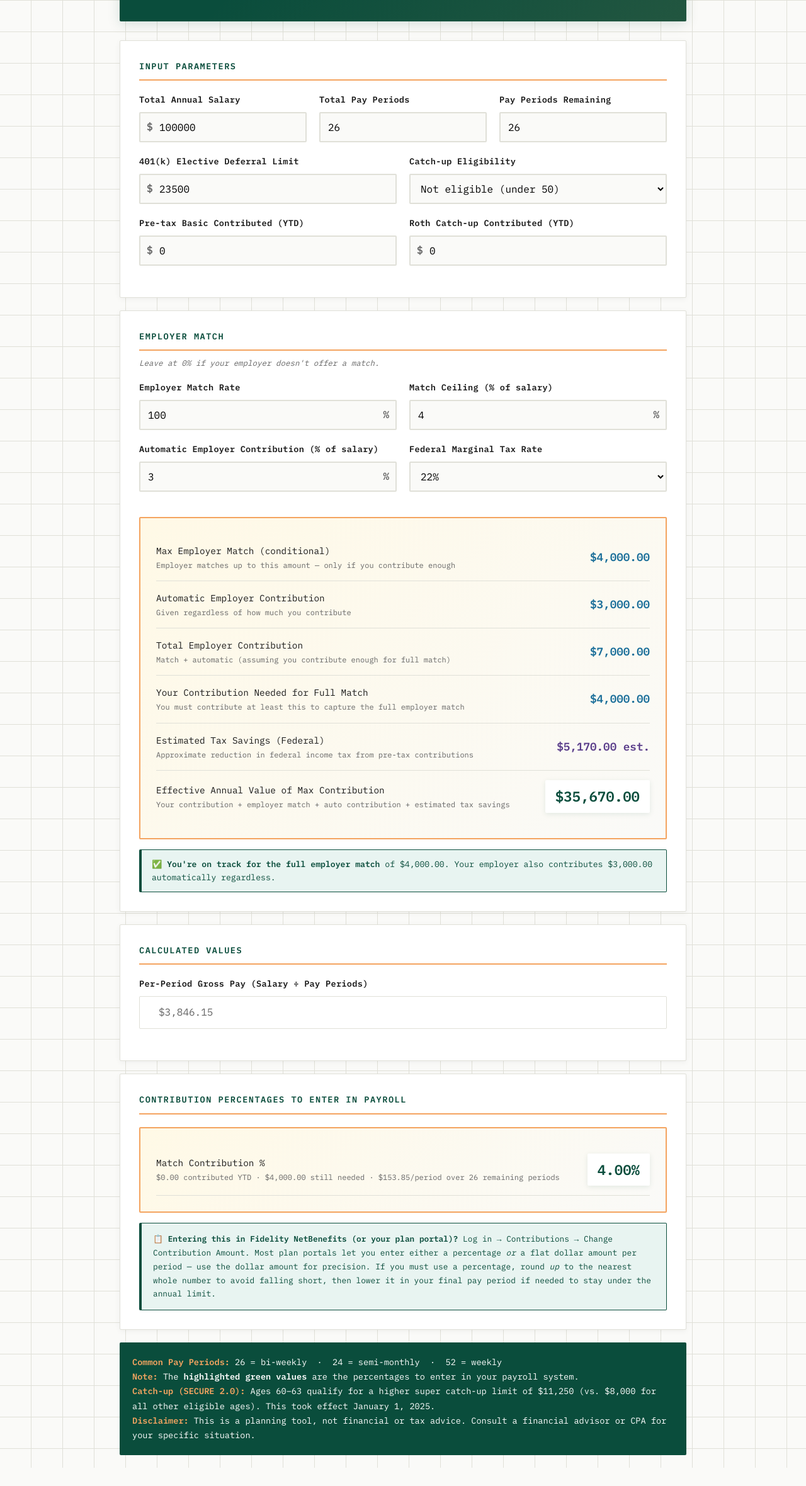
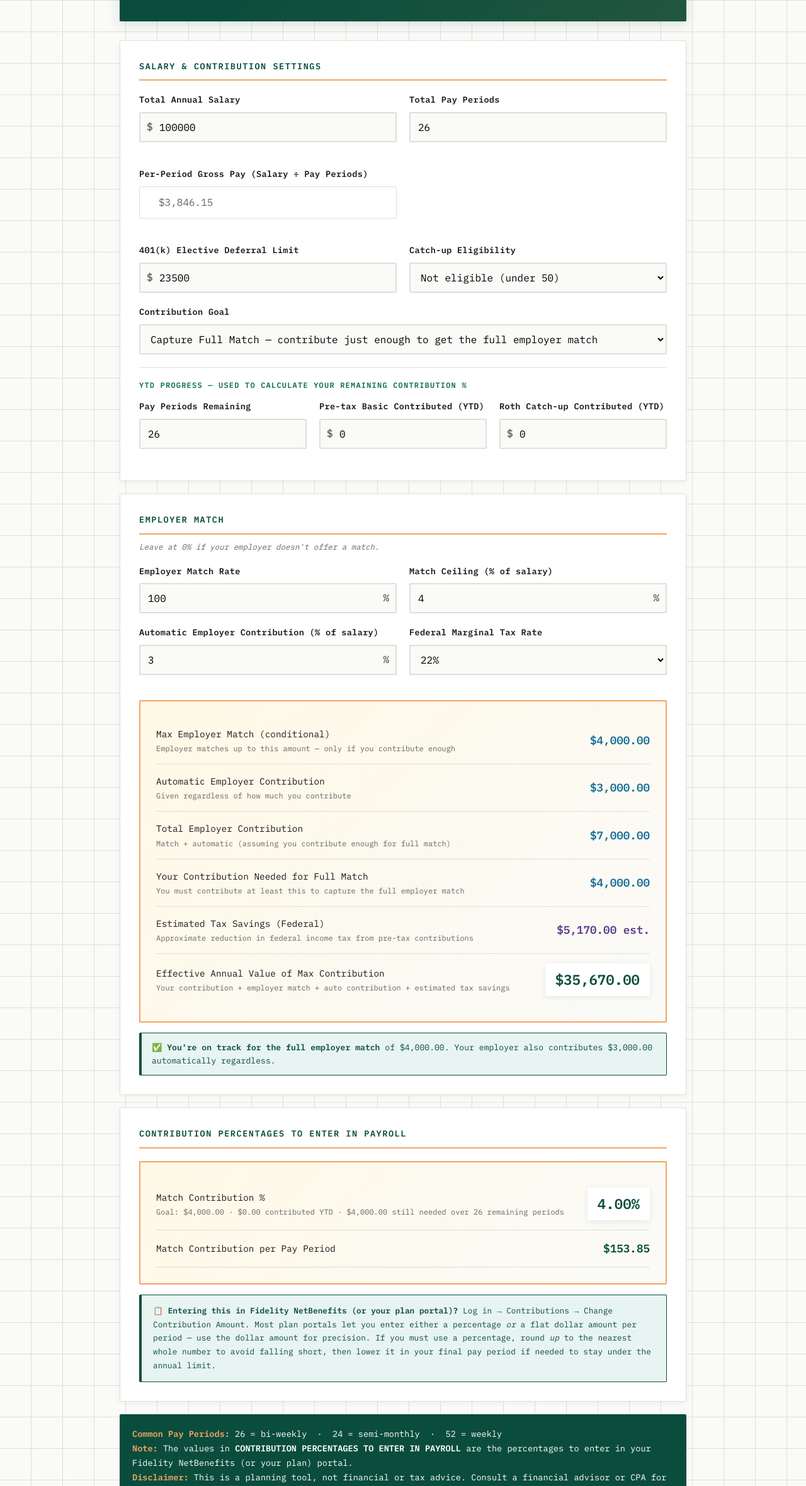
Before and after one commit to kkrishna67/401k-contribution-calculator, a plain HTML site: page index.html in a window 1280 px wide. Shown: the part 200-2560 px from the top of the page at 63% size. Before the commit the page ends 2531 px from the top, so only its background shows below. Drawn offline with nearby package versions, Linux system fonts and the light colour scheme.

Commit message:
Update calculator with latest changes

```diff
--- a/index.html
+++ b/index.html
@@ -226,6 +226,18 @@
 
         .rounding-box strong { font-weight: 600; }
 
+        .subsection-title {
+            font-size: 0.75rem;
+            font-weight: 700;
+            text-transform: uppercase;
+            letter-spacing: 1.2px;
+            color: var(--primary-light);
+            border-top: 1px solid var(--border);
+            padding-top: 18px;
+            margin-top: 4px;
+            margin-bottom: 14px;
+        }
+
         .match-alert {
             background: #e8f4f1;
             border: 1px solid #0a4d3c;
@@ -274,9 +286,10 @@
 
     <!-- Input Parameters -->
     <div class="card">
-        <div class="section-title">Input Parameters</div>
+        <div class="section-title">Salary &amp; Contribution Settings</div>
 
-        <div class="grid-3">
+        <!-- Group 1: Salary & Pay Periods -->
+        <div class="grid">
             <div class="input-group">
                 <label for="salary">Total Annual Salary</label>
                 <div class="input-wrapper">
@@ -293,13 +306,12 @@
             </div>
 
             <div class="input-group">
-                <label for="periodsRemaining">Pay Periods Remaining</label>
-                <div class="input-wrapper">
-                    <input type="number" id="periodsRemaining" class="no-currency" value="26" step="1" min="1" max="365">
-                </div>
+                <div class="calc-label">Per-Period Gross Pay (Salary ÷ Pay Periods)</div>
+                <div class="calculated-value" id="firstPaycheck">$3,846.15</div>
             </div>
         </div>
 
+        <!-- Group 2: Limits -->
         <div class="grid">
             <div class="input-group">
                 <label for="limit401k">401(k) Elective Deferral Limit</label>
@@ -319,7 +331,37 @@
             </div>
         </div>
 
-        <div class="grid">
+        <!-- Group 3: YTD Progress -->
+        <div class="input-group">
+            <label for="contribGoal">Contribution Goal</label>
+            <select id="contribGoal">
+                <option value="match">Capture Full Match — contribute just enough to get the full employer match</option>
+                <option value="max">Maximize Contributions — contribute the full elective deferral limit</option>
+                <option value="custom">Custom Target — specify your own contribution amount</option>
+            </select>
+        </div>
+
+        <div class="input-group" id="customAmountGroup" style="display:none">
+            <label for="customAmount">Custom Target Amount</label>
+            <div class="input-wrapper">
+                <span class="currency-symbol">$</span>
+                <input type="number" id="customAmount" value="0" step="100" min="0">
+            </div>
+            <div class="warning-box" id="customAmountWarning">
+                ⚠ Exceeds the annual deferral limit — reduce to avoid an over-contribution.
+            </div>
+        </div>
+
+        <div class="subsection-title">YTD Progress — used to calculate your remaining contribution %</div>
+
+        <div class="grid-3">
+            <div class="input-group">
+                <label for="periodsRemaining">Pay Periods Remaining</label>
+                <div class="input-wrapper">
+                    <input type="number" id="periodsRemaining" class="no-currency" value="26" step="1" min="1" max="365">
+                </div>
+            </div>
+
             <div class="input-group">
                 <label for="preTaxBasic">Pre-tax Basic Contributed (YTD)</label>
                 <div class="input-wrapper">
@@ -342,6 +384,7 @@
                 </div>
             </div>
         </div>
+
     </div>
 
     <!-- Employer Match -->
@@ -437,13 +480,6 @@
         <div class="match-alert" id="matchAlert"></div>
     </div>
 
-    <!-- Per-Period Gross Pay -->
-    <div class="card">
-        <div class="section-title">Calculated Values</div>
-        <div class="calc-label">Per-Period Gross Pay (Salary ÷ Pay Periods)</div>
-        <div class="calculated-value" id="firstPaycheck">$3,846.15</div>
-    </div>
-
     <!-- Contribution Percentages -->
     <div class="card">
         <div class="section-title">Contribution Percentages to Enter in Payroll</div>
@@ -456,12 +492,20 @@
                 </span>
                 <span class="result-value highlight" id="matchPct">—</span>
             </div>
+            <div class="result-item">
+                <span class="result-label">Match Contribution per Pay Period</span>
+                <span class="result-value" id="matchPerPeriodAmt">—</span>
+            </div>
             <div class="result-item" id="catchupRow" style="display:none">
                 <span class="result-label">
                     Catch-up Contribution %
                     <span class="result-sublabel" id="catchupSublabel"></span>
                 </span>
                 <span class="result-value highlight" id="catchupPercent">—</span>
+            </div>
+            <div class="result-item" id="catchupPerPeriodRow" style="display:none">
+                <span class="result-label">Catch-up Contribution per Pay Period</span>
+                <span class="result-value" id="catchupPerPeriodAmt">—</span>
             </div>
         </div>
 
@@ -476,9 +520,8 @@
 
     <div class="info-box">
         <strong>Common Pay Periods:</strong> 26 = bi-weekly &nbsp;·&nbsp; 24 = semi-monthly &nbsp;·&nbsp; 52 = weekly<br>
-        <strong>Note:</strong> The <strong style="color:white">highlighted green values</strong> are the percentages to enter in your payroll system.<br>
-        <strong>Catch-up (SECURE 2.0):</strong> Ages 60–63 qualify for a higher super catch-up limit of $11,250 (vs. $8,000 for all other eligible ages). This took effect January 1, 2025.<br>
-        <strong>Disclaimer:</strong> This is a planning tool, not financial or tax advice. Consult a financial advisor or CPA for your specific situation.
+        <strong>Note:</strong> The values in <strong style="color:white">CONTRIBUTION PERCENTAGES TO ENTER IN PAYROLL</strong> are the percentages to enter in your Fidelity NetBenefits (or your plan) portal.<br>
+<strong>Disclaimer:</strong> This is a planning tool, not financial or tax advice. Consult a financial advisor or CPA for your specific situation.
     </div>
 
 </div>
@@ -531,34 +574,67 @@
         const perPeriodGross = salary / payPeriods;
         document.getElementById('firstPaycheck').textContent = fmt$(perPeriodGross);
 
+        // ── Contribution goal ──
+        const contribGoal  = document.getElementById('contribGoal').value;
+        const customInput  = document.getElementById('customAmount');
+        const customGroup  = document.getElementById('customAmountGroup');
+        const customWarn   = document.getElementById('customAmountWarning');
+        const rawCustom    = parseFloat(customInput?.value) || 0;
+
+        customGroup.style.display = contribGoal === 'custom' ? '' : 'none';
+
+        let contribTarget;
+        if (contribGoal === 'match') {
+            contribTarget = salary * matchCeiling;
+        } else if (contribGoal === 'max') {
+            contribTarget = limit401k;
+        } else {
+            contribTarget = Math.min(rawCustom, limit401k);
+            if (rawCustom > limit401k) {
+                customInput.classList.add('input-error');
+                customWarn.classList.add('visible');
+            } else {
+                customInput.classList.remove('input-error');
+                customWarn.classList.remove('visible');
+            }
+        }
+
+        const goalLabel = contribGoal === 'match' ? 'Capture Full Match'
+                        : contribGoal === 'max'   ? 'Maximize Contributions'
+                        :                           'Custom Target';
+
         // ── Match contribution % ──
-        // Amount still needed to hit the full match target over remaining pay periods
-        const matchTarget       = salary * matchCeiling;
-        const matchStillNeeded  = Math.max(0, matchTarget - preTaxBasic);
+        const matchStillNeeded  = Math.max(0, contribTarget - preTaxBasic);
         const matchPerPeriod    = periodsRemaining > 0 ? matchStillNeeded / periodsRemaining : 0;
         const matchPct          = perPeriodGross > 0 ? matchPerPeriod / perPeriodGross : 0;
 
         document.getElementById('matchPct').textContent = fmtPct(matchPct);
-        document.getElementById('matchPctSublabel').textContent = preTaxBasic >= matchTarget
-            ? `✅ Full match already captured — ${fmt$(preTaxBasic)} contributed YTD`
-            : `${fmt$(preTaxBasic)} contributed YTD · ${fmt$(matchStillNeeded)} still needed · ${fmt$(matchPerPeriod)}/period over ${periodsRemaining} remaining period${periodsRemaining !== 1 ? 's' : ''}`;
+        document.getElementById('matchPerPeriodAmt').textContent = fmt$(matchPerPeriod);
+        document.getElementById('matchPctSublabel').textContent = preTaxBasic >= contribTarget
+            ? `✅ ${goalLabel} already reached — ${fmt$(preTaxBasic)} contributed YTD`
+            : `Goal: ${fmt$(contribTarget)} · ${fmt$(preTaxBasic)} contributed YTD · ${fmt$(matchStillNeeded)} still needed over ${periodsRemaining} remaining period${periodsRemaining !== 1 ? 's' : ''}`;
 
         // ── Catch-up % ──
-        const catchupRow = document.getElementById('catchupRow');
+        const catchupRow        = document.getElementById('catchupRow');
+        const catchupPerPeriodRow = document.getElementById('catchupPerPeriodRow');
         if (catchupLimit === 0) {
             catchupRow.style.display = 'none';
+            catchupPerPeriodRow.style.display = 'none';
             document.getElementById('catchupPercent').textContent = '—';
+            document.getElementById('catchupPerPeriodAmt').textContent = '—';
         } else {
             catchupRow.style.display = '';
+            catchupPerPeriodRow.style.display = '';
             const isSuperCatchup      = catchupLimit === 11250;
             const catchupStillNeeded  = Math.max(0, catchupLimit - rothCatchup);
             const catchupPerPeriod    = periodsRemaining > 0 ? catchupStillNeeded / periodsRemaining : 0;
             const catchupPct          = perPeriodGross > 0 ? catchupPerPeriod / perPeriodGross : 0;
 
-            document.getElementById('catchupPercent').textContent  = fmtPct(catchupPct);
-            document.getElementById('catchupSublabel').textContent = rothCatchup >= catchupLimit
+            document.getElementById('catchupPercent').textContent     = fmtPct(catchupPct);
+            document.getElementById('catchupPerPeriodAmt').textContent = fmt$(catchupPerPeriod);
+            document.getElementById('catchupSublabel').textContent    = rothCatchup >= catchupLimit
                 ? `✅ Catch-up limit already reached — ${fmt$(rothCatchup)} contributed YTD`
-                : `${fmt$(rothCatchup)} contributed YTD · ${fmt$(catchupStillNeeded)} still needed · ${fmt$(catchupPerPeriod)}/period over ${periodsRemaining} remaining period${periodsRemaining !== 1 ? 's' : ''} · ${isSuperCatchup ? 'SECURE 2.0 ages 60–63' : 'ages 50–59 or 64+'}`;
+                : `${fmt$(rothCatchup)} contributed YTD · ${fmt$(catchupStillNeeded)} still needed over ${periodsRemaining} remaining period${periodsRemaining !== 1 ? 's' : ''} · ${isSuperCatchup ? 'SECURE 2.0 ages 60–63' : 'ages 50–59 or 64+'}`;
         }
 
         // for employer match / tax calc below
@@ -608,10 +684,37 @@
         }
     }
 
+    const PERSIST_IDS = [
+        'salary','payPeriods','periodsRemaining','limit401k','catchupType',
+        'preTaxBasic','rothCatchup','contribGoal','customAmount',
+        'matchRate','matchCeiling','autoContrib','taxBracket'
+    ];
+
+    function saveValues() {
+        const saved = {};
+        PERSIST_IDS.forEach(id => {
+            const el = document.getElementById(id);
+            if (el) saved[id] = el.value;
+        });
+        localStorage.setItem('401k_calc', JSON.stringify(saved));
+    }
+
+    function restoreValues() {
+        try {
+            const saved = JSON.parse(localStorage.getItem('401k_calc'));
+            if (!saved) return;
+            PERSIST_IDS.forEach(id => {
+                const el = document.getElementById(id);
+                if (el && saved[id] !== undefined) el.value = saved[id];
+            });
+        } catch(e) {}
+    }
+
     document.querySelectorAll('input[type="number"], select').forEach(el => {
-        el.addEventListener('input', calculate);
+        el.addEventListener('input', () => { calculate(); saveValues(); });
     });
 
+    restoreValues();
     calculate();
 </script>
 </body>
```
